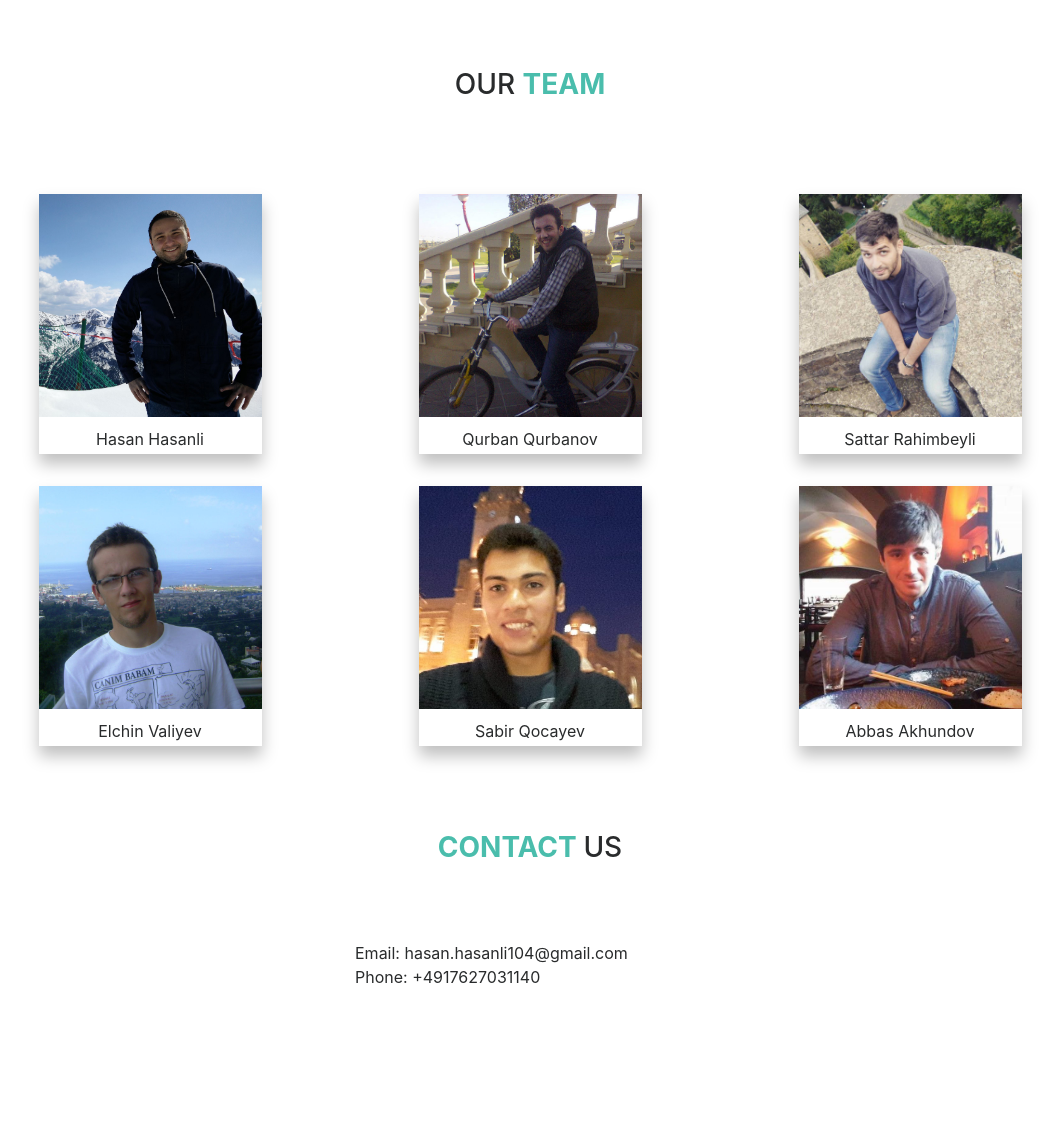
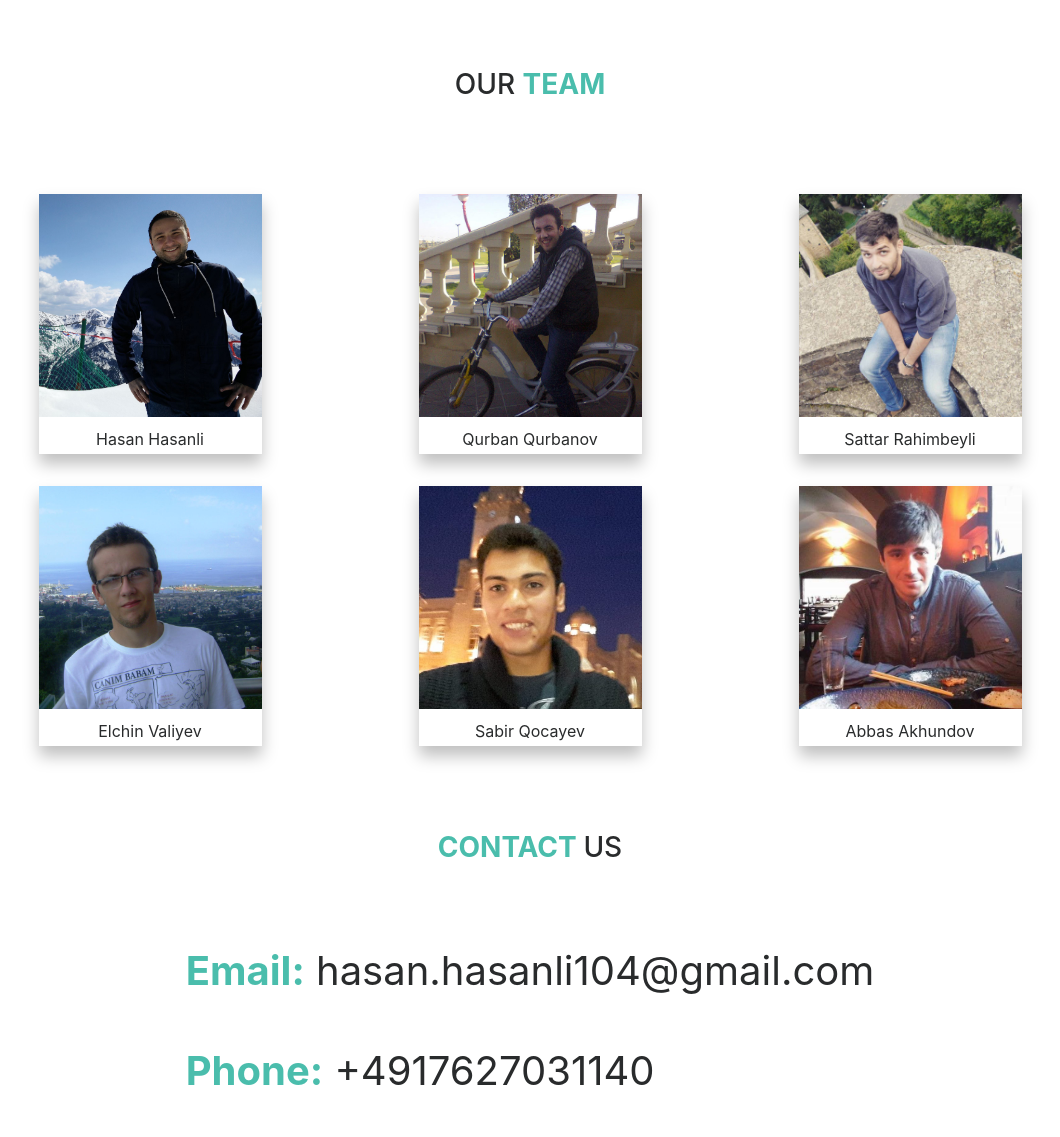
Before and after one commit to Develolper/develolper, a PHP site: page / in a window 1280 px wide. Shown: the part 1499-2636 px from the top of the page, without its empty margins (110-1170 px from the left). Before the commit the page ends 2482 px from the top, so only its background shows below. Run offline with PHP 8.4, Linux system fonts and the light colour scheme; some libraries are stand-ins or nearby versions.

Commit message:
minor changes and pre footer

```diff
--- a/css/style.css
+++ b/css/style.css
@@ -1,5 +1,6 @@
 body {
     padding: 20px 0;
+    display: grid;
 }
 
 a {
@@ -133,17 +134,13 @@ h3 strong {
 
 }
 
-.what_we_done_unit a{
-    color: #fff;
-}
+
 
 .what_we_done_unit img {
     width: 100%;
 }
 
-.what_we_done_unit a:hover {
-    color: #fff;
-}
+
 
  .overlayBrandName {
   position: absolute;
@@ -158,14 +155,28 @@ h3 strong {
   background-color: #4ABDAC;
 }
 
+.overlayBrandName a{
+    color: #fff;
+}
 
+.overlayBrandName a:hover {
+    color: #fff;
+}
 
 .what_we_done_unit:hover .overlayBrandName {
   opacity: 1;
 }
 
 
-
+.text {
+  color: white;
+  font-size: 20px;
+  position: absolute;
+  top: 50%;
+  left: 50%;
+  transform: translate(-50%, -50%);
+  -ms-transform: translate(-50%, -50%);
+}
 
 
 
@@ -211,3 +222,14 @@ h3 strong {
 .team_member_picture img {
     width: 100%;
 }
+
+
+
+.contactsBig {
+    font-size: 40px;
+}
+
+
+.contactsBig strong {
+    color: #4ABDAC;
+}
--- a/index.html
+++ b/index.html
@@ -41,9 +41,6 @@
                 <ul class="navbar-nav ml-auto">
                     <li class="nav-item">
                         <a class="nav-link" href="#whatWeProvide">What we provide</a>
-                    </li>
-                    <li class="nav-item">
-                        <a class="nav-link" href="#service">Services</a>
                     </li>
                     <li class="nav-item">
                         <a class="nav-link" href="#whatwevedone">What we've done</a>
@@ -318,7 +315,7 @@
 
         <div class="top-buffer"></div>
 
-        <div class="row">
+        <div class="row justify-content-center">
             <div class="col align-self-center" id="contact">
                 <h3 class="text-center">
                     <strong> CONTACT </strong> US
@@ -329,14 +326,15 @@
         <div class="top-buffer"></div>
 
         <div class="row justify-content-around" >
-            <div class="col-md-4"></div>
-            <div class="col-md-4">
-                Email: hasan.hasanli104@gmail.com
+            <div class="col-md10">
+                <p class="contactsBig" style="text-align: center">
+                    <strong>Email:</strong> hasan.hasanli104@gmail.com
+                </p>
                 <br / />
-                Phone: +4917627031140
-
+                <p class="contactsBig">
+                    <strong>Phone:</strong> +4917627031140
+                </p>
             </div>
-            <div class="col-md-4"></div>
         </div>
 
 
```
Also changed, not shown: 1 other file.
